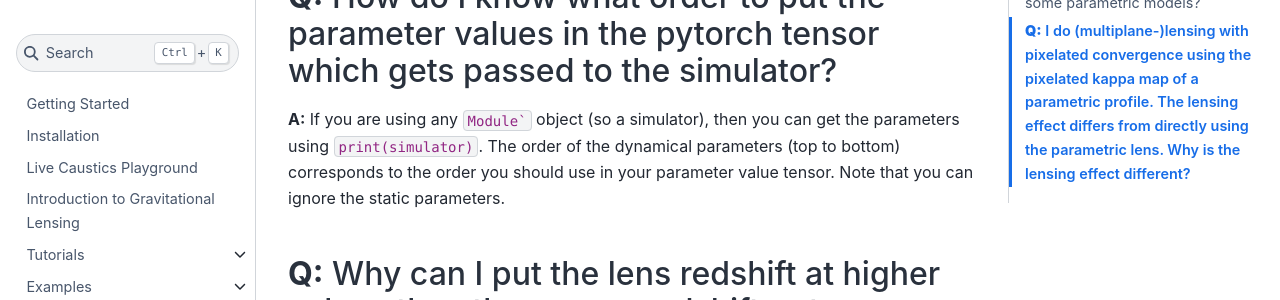
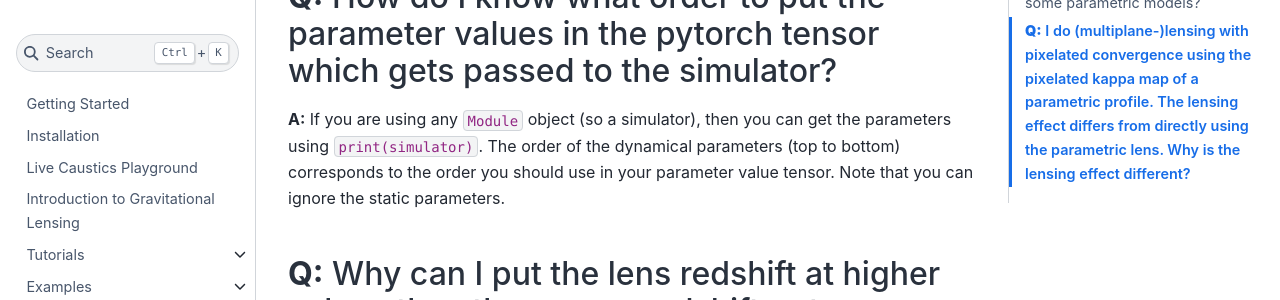
Before and after one commit to Ciela-Institute/caustics, a Jupyter Book: the page built from docs/source/frequently_asked_questions.rst, in a window 1280 px wide and 1344 px high. Shown: the part 229-529 px from the top of the window. Built offline with Jupyter Book 1.0.4 settings and Sphinx 7.4.7 and the Sphinx Book theme 1.1.4, drawn with Linux system fonts in a browser that asks for light colours; pages that are not in the unit, such as notebooks, are missing from menus.

Commit message:
Correct some typos in the docs

````diff
--- a/docs/source/frequently_asked_questions.rst
+++ b/docs/source/frequently_asked_questions.rst
@@ -4,7 +4,7 @@ FAQs - Frequently asked questions
 **Q:** How do I know what order to put the parameter values in the pytorch tensor which gets passed to the simulator?
 -----------
 
-**A:** If you are using any ``Module``` object (so a simulator), then you can
+**A:** If you are using any ``Module`` object (so a simulator), then you can
 get the parameters using ``print(simulator)``. The order of the dynamical
 parameters (top to bottom) corresponds to the order you should use in your
 parameter value tensor. Note that you can ignore the static parameters.
````
Also changed, not shown: docs/source/examples/Example_QSOLensFit.ipynb, docs/source/gravlensingintro.ipynb, docs/source/tutorials/InterfaceIntroduction_func.ipynb, docs/source/tutorials/InterfaceIntroduction_oop.ipynb, docs/source/tutorials/InterfaceIntroduction_yaml.ipynb, docs/source/tutorials/InvertLensEquation.ipynb, docs/source/tutorials/LensZoo.ipynb, docs/source/tutorials/MultiSource.ipynb, docs/source/tutorials/VisualizeCaustics.ipynb.
